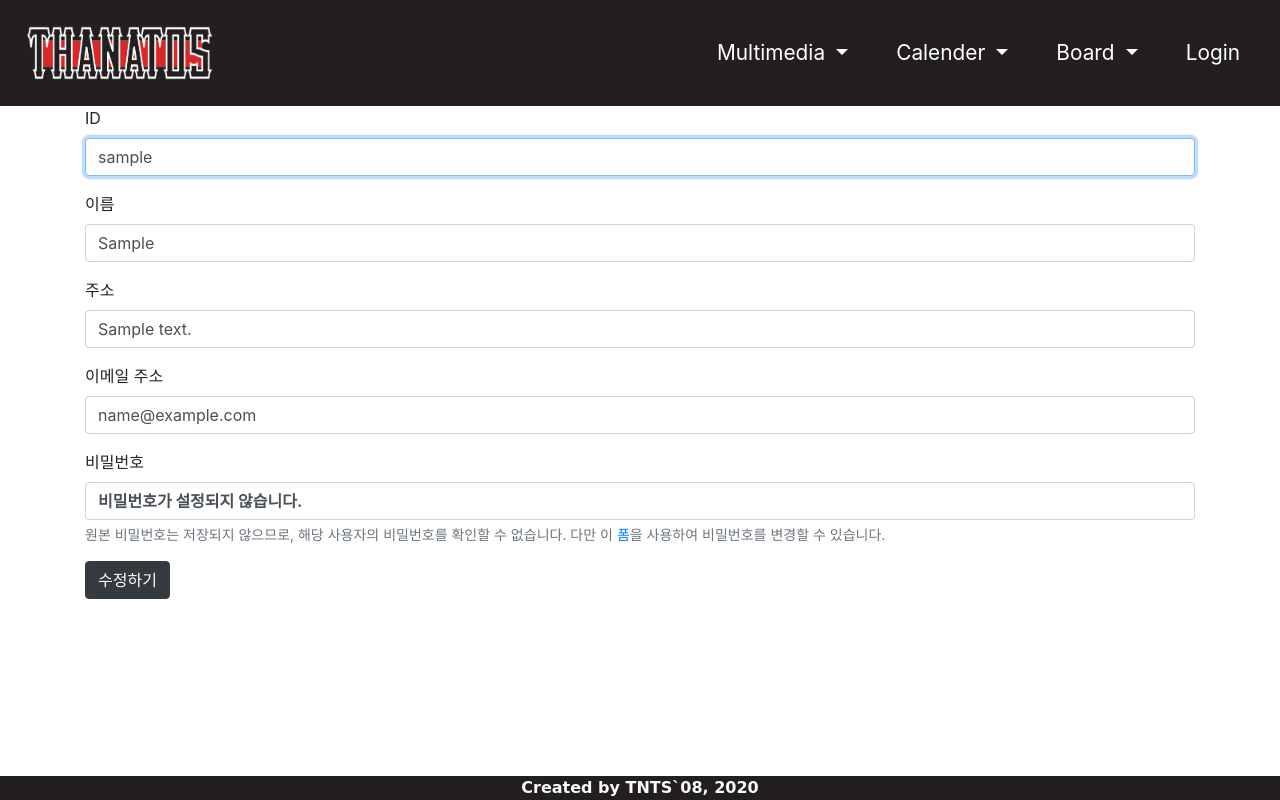
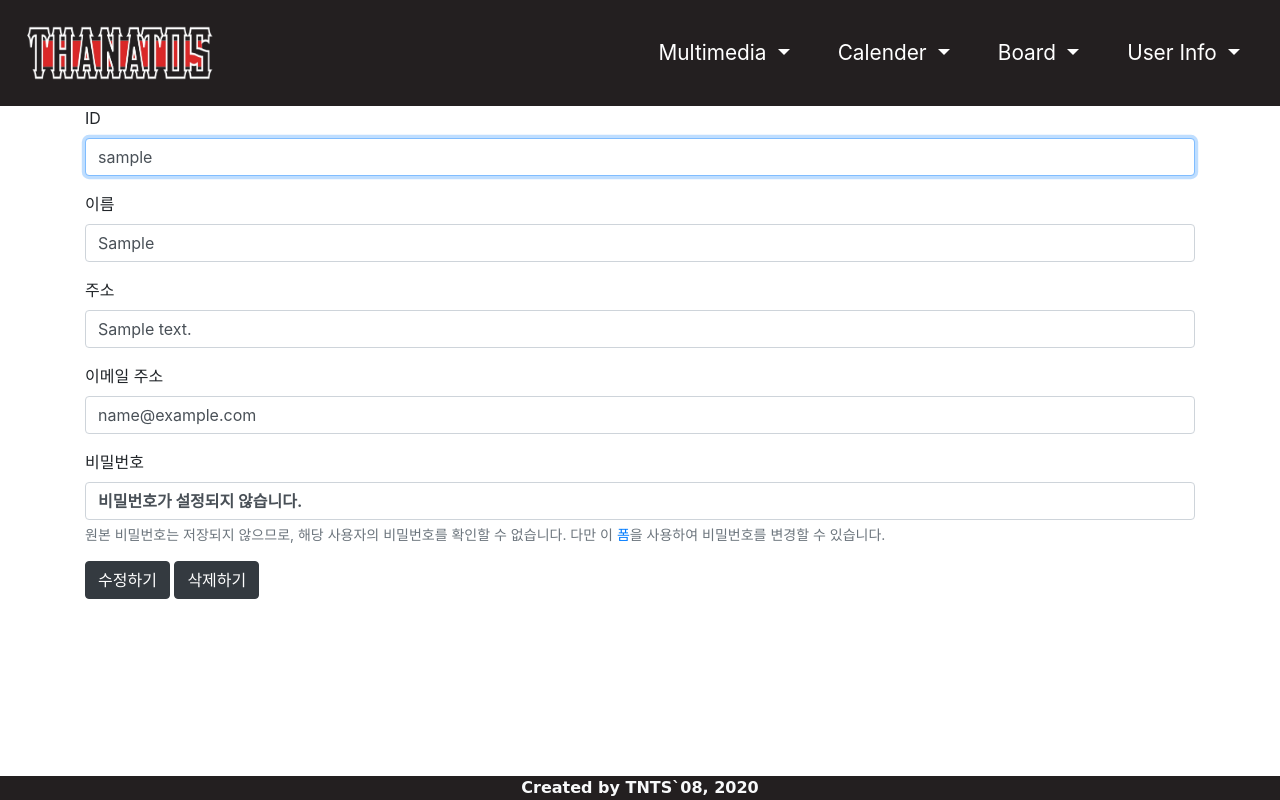
Before and after one commit to unani92/tnts08_django, a Django app: page /accounts/update/ in a window 1280 px wide. Run offline with Django 3.2, Linux system fonts and the light colour scheme; a user stored in the database is signed in; tables that the repository leaves empty hold one stand-in row (values such as "Sample post"); some libraries are stand-ins or nearby versions; some web fonts are replaced.

Commit message:
home_modal_login

```diff
--- a/accounts/templates/accounts/update.html
+++ b/accounts/templates/accounts/update.html
@@ -7,6 +7,7 @@
       {% csrf_token %}
       {% bootstrap_form form %}
       <button class="btn btn-dark" type="submit">수정하기</button>
+      <button class="btn btn-dark" type="submit">삭제하기</button>
     </form>
   </div>
 {% endblock %}
--- a/templates/base.html
+++ b/templates/base.html
@@ -60,10 +60,23 @@
           </div>
         </li>
 
+        {% if request.user.is_anonymous %}
+          <li class="nav-item active mx-3">
+            <span style="font-size: 1.3rem; cursor: pointer;" class="nav-link text-white" data-toggle="modal" data-target="#exampleModal">Login<span class="sr-only">(current)</span></span>
+          </li>
+        {% else %}
+          <li class="nav-item dropdown mx-3">
+            <a class="nav-link dropdown-toggle text-white" href="#" id="navbarDropdown" role="button" data-toggle="dropdown" aria-haspopup="true" aria-expanded="false">
+              User Info
+            </a>
+          <div class="dropdown-menu" aria-labelledby="navbarDropdown">
+            <a class="dropdown-item" href="{% url 'accounts:detail' %}">회원정보</a>
+            <a class="dropdown-item" href="{% url 'accounts:update' %}">정보수정</a>
+            <a class="dropdown-item" href="{% url 'accounts:log_out' %}">로그아웃</a>
+          </div>
+        </li>
+        {% endif %}
 
-        <li class="nav-item active mx-3">
-          <span style="font-size: 1.3rem; cursor: pointer;" class="nav-link text-white" data-toggle="modal" data-target="#exampleModal">Login<span class="sr-only">(current)</span></span>
-        </li>
       </ul>
     </div>
   </nav>
@@ -79,25 +92,26 @@
           </button>
         </div>
         <div class="modal-body">
-          <form>
+          <form action="{% url 'accounts:login' %}" method="post">
+            {% csrf_token %}
             <div class="form-group">
               <label for="exampleInputEmail1">아이디</label>
-              <input type="email" class="form-control" id="exampleInputEmail1" aria-describedby="emailHelp">
+              <input type="text" name="username" class="form-control" id="exampleInputEmail1" aria-describedby="emailHelp">
 
             </div>
             <div class="form-group">
               <label for="exampleInputPassword1">비밀번호</label>
-              <input type="password" class="form-control" id="exampleInputPassword1">
+              <input type="password" name="password" class="form-control" id="exampleInputPassword1">
             </div>
             <div class="form-group form-check">
               <input type="checkbox" class="form-check-input" id="exampleCheck1">
               <label class="form-check-label" for="exampleCheck1">아이디 기억하기</label>
             </div>
+            <div class="modal-footer">
+              <button type="button" class="btn btn-secondary" data-dismiss="modal">Close</button>
+              <button type="submit" class="btn btn-primary">Login</button>
+            </div>
           </form>
-        </div>
-        <div class="modal-footer">
-          <button type="button" class="btn btn-secondary" data-dismiss="modal">Close</button>
-          <button type="button" class="btn btn-primary">Login</button>
         </div>
       </div>
     </div>
```
